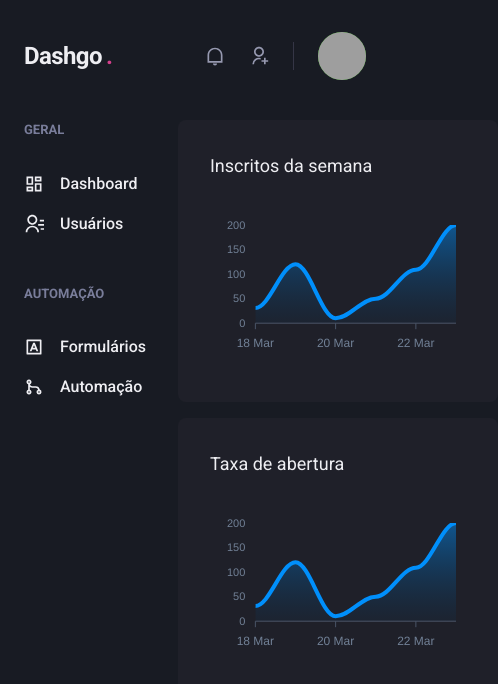
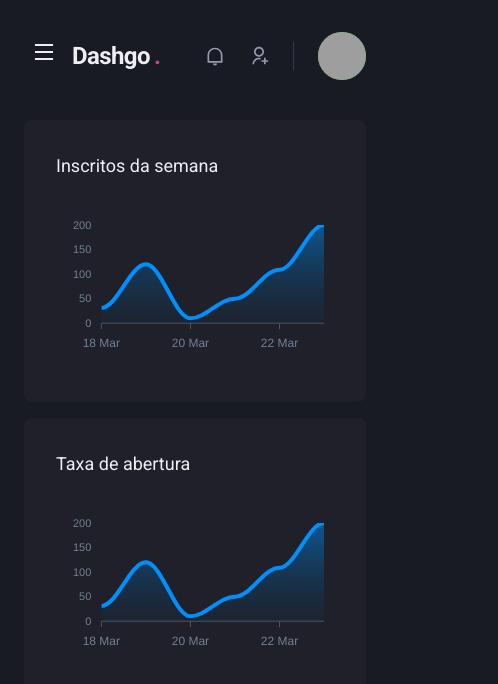
Before and after one commit to GabrielDevLoper/next.js-dashgo, a Next.js app: page /dashboard in a window 390 px wide. Shown: the top 684 px of the page, 498 px wide, since content can reach past the window. Built offline with nearby package versions, Linux system fonts and the light colour scheme; grey boxes are pictures that could not be loaded.

Commit message:
feat: responsividade na sidebar, criando um drawer.

```diff
--- a/src/components/Header/index.tsx
+++ b/src/components/Header/index.tsx
@@ -1,10 +1,14 @@
-import { Flex, useBreakpointValue } from "@chakra-ui/react";
+import { Flex, Icon, IconButton, useBreakpointValue } from "@chakra-ui/react";
+import { RiMenuLine } from "react-icons/ri";
+import { useDrawer } from "../../contexts/SidebarDrawerContext";
 import { Logo } from "./Logo";
 import { NotificationsNav } from "./NotificationsNav";
 import { Profile } from "./Profile";
 import { SearchBox } from "./SearchBox";
 
 export function Header() {
+  const { onOpen } = useDrawer();
+
   const isWideVersion = useBreakpointValue({
     base: false,
     lg: true,
@@ -21,6 +25,17 @@
       px="6"
       alignItems="center"
     >
+      {!isWideVersion && (
+        <IconButton
+          aria-label="Open navigation"
+          icon={<Icon as={RiMenuLine} />}
+          fontSize="24"
+          variant="unstyled"
+          onClick={onOpen}
+          mr="2"
+        ></IconButton>
+      )}
+
       <Logo />
 
       {isWideVersion && <SearchBox />}
--- /dev/null
+++ b/src/components/Sidebar/SidebarNav.tsx
@@ -0,0 +1,25 @@
+import { Stack } from "@chakra-ui/react";
+import {
+  RiContactsLine,
+  RiDashboardLine,
+  RiGitMergeLine,
+  RiInputMethodLine,
+} from "react-icons/ri";
+import { NavLink } from "./NavLinks";
+import { NavSection } from "./NavSection";
+
+export function SidebarNav() {
+  return (
+    <Stack spacing="12" align="flex-start">
+      <NavSection title="GERAL">
+        <NavLink icon={RiDashboardLine}>Dashboard</NavLink>
+        <NavLink icon={RiContactsLine}>Usuários</NavLink>
+      </NavSection>
+
+      <NavSection title="AUTOMAÇÃO">
+        <NavLink icon={RiInputMethodLine}>Formulários</NavLink>
+        <NavLink icon={RiGitMergeLine}>Automação</NavLink>
+      </NavSection>
+    </Stack>
+  );
+}
--- a/src/components/Sidebar/index.tsx
+++ b/src/components/Sidebar/index.tsx
@@ -1,28 +1,43 @@
-import { Flex, Box, Stack, Text, Link, Icon } from "@chakra-ui/react";
 import {
-  RiContactsLine,
-  RiContrastLine,
-  RiDashboardLine,
-  RiGitMergeLine,
-  RiInputMethodLine,
-} from "react-icons/ri";
-import { NavLink } from "./NavLinks";
-import { NavSection } from "./NavSection";
+  Box,
+  Drawer,
+  DrawerBody,
+  DrawerCloseButton,
+  DrawerContent,
+  DrawerHeader,
+  DrawerOverlay,
+  useBreakpointValue,
+} from "@chakra-ui/react";
+import { useDrawer } from "../../contexts/SidebarDrawerContext";
+import { SidebarNav } from "./SidebarNav";
 
 export function Sidebar() {
+  const { isOpen, onClose } = useDrawer();
+
+  const isDrawerSidebar = useBreakpointValue({
+    base: true,
+    lg: false,
+  });
+
+  if (isDrawerSidebar) {
+    return (
+      <Drawer isOpen={isOpen} placement="left" onClose={onClose}>
+        <DrawerOverlay>
+          <DrawerContent bg="gray.800" p="4">
+            <DrawerCloseButton mt="6" />
+            <DrawerHeader>Navegação</DrawerHeader>
+
+            <DrawerBody>
+              <SidebarNav />
+            </DrawerBody>
+          </DrawerContent>
+        </DrawerOverlay>
+      </Drawer>
+    );
+  }
   return (
     <Box as="aside" w="64" mr="8">
-      <Stack spacing="12" align="flex-start">
-        <NavSection title="GERAL">
-          <NavLink icon={RiDashboardLine}>Dashboard</NavLink>
-          <NavLink icon={RiContactsLine}>Usuários</NavLink>
-        </NavSection>
-
-        <NavSection title="AUTOMAÇÃO">
-          <NavLink icon={RiInputMethodLine}>Formulários</NavLink>
-          <NavLink icon={RiGitMergeLine}>Automação</NavLink>
-        </NavSection>
-      </Stack>
+      <SidebarNav />
     </Box>
   );
 }
--- /dev/null
+++ b/src/contexts/SidebarDrawerContext.tsx
@@ -0,0 +1,33 @@
+import { useDisclosure, UseDisclosureReturn } from "@chakra-ui/hooks";
+import { useRouter } from "next/dist/client/router";
+import { createContext, ReactNode, useContext, useEffect } from "react";
+
+type SidebarDrawerContextProps = UseDisclosureReturn;
+
+interface SidebarDrawerProviderProps {
+  children: ReactNode;
+}
+
+const SidebarContext = createContext<SidebarDrawerContextProps>(
+  {} as SidebarDrawerContextProps
+);
+
+export function SidebarDrawerProvider({
+  children,
+}: SidebarDrawerProviderProps) {
+  const disclosure = useDisclosure();
+
+  const router = useRouter();
+
+  useEffect(() => {
+    disclosure.onClose();
+  }, [router.asPath]);
+
+  return (
+    <SidebarContext.Provider value={disclosure}>
+      {children}
+    </SidebarContext.Provider>
+  );
+}
+
+export const useDrawer = () => useContext(SidebarContext);
--- a/src/pages/_app.tsx
+++ b/src/pages/_app.tsx
@@ -1,11 +1,14 @@
 import { AppProps } from "next/app";
 import { ChakraProvider } from "@chakra-ui/react";
 import { theme } from "../styles/theme";
+import { SidebarDrawerProvider } from "../contexts/SidebarDrawerContext";
 
 function MyApp({ Component, pageProps }: AppProps) {
   return (
     <ChakraProvider theme={theme}>
-      <Component {...pageProps} />
+      <SidebarDrawerProvider>
+        <Component {...pageProps} />
+      </SidebarDrawerProvider>
     </ChakraProvider>
   );
 }
```
